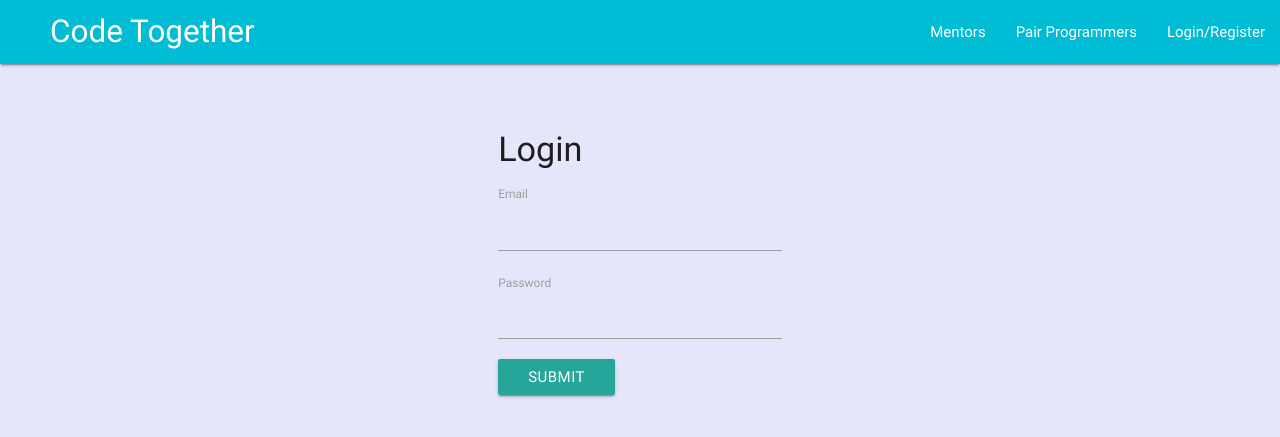
After one commit to isaacwoodruff/codetogether, a Flask app: page /login in a window 1280 px wide. The commit adds this page. Shown: the top 437 px of the page. Run offline with Flask 2, Linux system fonts and the light colour scheme; some libraries are stand-ins or nearby versions.

Commit message:
Added user login functionality with flask-login, created login template

```diff
--- a/app.py
+++ b/app.py
@@ -1,13 +1,24 @@
 import os
-from flask import Flask, render_template, redirect, request, url_for
+from flask import Flask, render_template, redirect, request, url_for, flash
 from flask_pymongo import PyMongo
 from bson.objectid import ObjectId
+from bson.json_util import dumps
+from werkzeug.urls import url_parse
+from werkzeug.security import generate_password_hash, check_password_hash
+from flask_login import current_user, login_user, logout_user, login_required, LoginManager
+from flask_wtf import FlaskForm
+from wtforms import StringField, PasswordField
+from wtforms.validators import DataRequired
 
 app = Flask(__name__)
 app.config["MONGO_DBNAME"] = 'main_db'
 app.config["MONGO_URI"] = os.getenv('MONGO_URI')
+app.secret_key = os.environ.get('SECRET_KEY')
 
 mongo = PyMongo(app)
+lm = LoginManager()
+lm.init_app(app)
+lm.login_view = 'login'
 
 @app.route('/')
 def index():
@@ -15,7 +26,6 @@ def index():
 
 @app.route('/mentors/search', methods=["GET","POST"])
 def mentors_search():
-    title = "Mentors"
     if request.method == 'POST':
         name = request.form.get('name').split(' ', 2)
         expertise = request.form.get('expertise').strip().split(",")
@@ -40,8 +50,8 @@ def mentors_search():
                     ]},
                     {'looking_to': {"$in":["become a mentor"]}}],
                 })
-        return render_template('search.html', users=users, title=title)
-    return render_template('search.html', title=title)
+        return render_template('search.html', users=users, title="Mentors")
+    return render_template('search.html', title="Mentors")
 
 @app.route('/mentors')
 def mentors():
@@ -51,7 +61,6 @@ def mentors():
 
 @app.route('/pair_programmers/search', methods=["GET","POST"])
 def pair_programmers_search():
-    title = "Pair Programmers"
     if request.method == 'POST':
         name = request.form.get('name').split(' ', 2)
         expertise = request.form.get('expertise').strip().split(",")
@@ -76,8 +85,8 @@ def pair_programmers_search():
                     ]},
                     {'looking_to': {"$in":["pair program"]}}],
                 })
-        return render_template('search.html', users=users, title=title)
-    return render_template('search.html', title=title)
+        return render_template('search.html', users=users, title="Pair Programmers")
+    return render_template('search.html', title="Pair Programmers")
 
 @app.route('/pair_programmers')
 def pair_programmers():
@@ -87,7 +96,7 @@ def pair_programmers():
 
 @app.route('/edit_profile')
 def edit_profile():
-    user = mongo.db.users.find_one({"_id": ObjectId('5d90d9dd1c9d440000f6a0b6')})
+    user = mongo.db.users.find_one({"_id": ObjectId('5d9339911c9d440000939ca6')})
     return render_template('edit_profile.html', user=user)
 
 @app.route('/user/<user_id>')
@@ -98,12 +107,12 @@ def user_profile(user_id):
 @app.route('/update_profile', methods=["POST"])
 def update_profile():
     user = mongo.db.users
-    user.update( {'_id': ObjectId("5d90d9dd1c9d440000f6a0b6")},
+    user.update( {'_id': ObjectId("5d9339911c9d440000939ca6")},
     {
         '$set': {
             'first_name':request.form.get('first_name'),
             'last_name':request.form.get('last_name'),
-            'password': request.form.get('password'),
+            'password': generate_password_hash(request.form.get('password')),
             'description': request.form.get('description'),
             'avatar': request.form.get('avatar'),
             'about': request.form.get('about'),
@@ -118,6 +127,56 @@ def update_profile():
     })
     return redirect(url_for('edit_profile'))
 
+class LoginForm(FlaskForm):
+    email = StringField('Email', validators=[DataRequired()])
+    password = PasswordField('Password', validators=[DataRequired()])
+
+class User():
+
+    def __init__(self, email):
+        self.email = email
+
+    def is_authenticated(self):
+        return True
+
+    def is_active(self):
+        return True
+
+    def is_anonymous(self):
+        return False
+
+    def get_id(self):
+        return self.email
+
+    @staticmethod
+    def validate_login(password_hash, password):
+        return check_password_hash(password_hash, password)
+
+@app.route('/login', methods=['GET', 'POST'])
+def login():
+    form = LoginForm()
+    if request.method == 'POST' and form.validate_on_submit():
+        user = mongo.db.users.find_one({"contact.email": form.email.data})
+        if user and User.validate_login(user['password'], form.password.data):
+            user_obj = User(dumps([user['_id']]))
+            login_user(user_obj)
+            flash("Logged in successfully", category='success')
+            return redirect(request.args.get("next") or url_for("index"))
+        flash("Wrong email or password", category='error')
+    return render_template('login.html', title='Login', form=form)
+
+@app.route('/logout')
+def logout():
+    logout_user()
+    return redirect(url_for('login'))
+
+@lm.user_loader
+def load_user(email):
+    user = mongo.db.users.find_one({"_id": email})
+    if not user:
+        return None
+    return User(user['_id'])
+
 if __name__ == '__main__':
     app.run(host=os.environ.get('IP'),
             port=8080,
--- a/templates/base.html
+++ b/templates/base.html
@@ -16,9 +16,9 @@
             <div class="nav-wrapper cyan">
                 <a href="{{url_for('index')}}" class="brand-logo margin-left-50">Code Together</a>
                 <ul class="right">
-                    <li><a href="{{url_for('mentors')}}">Mentors</a></li>
-                    <li><a href="{{url_for('pair_programmers')}}">Pair Programmers</a></li>
-                    <li><a href="#">Login/Register</a></li>
+                    <li><a href="{{ url_for('mentors') }}">Mentors</a></li>
+                    <li><a href="{{ url_for('pair_programmers') }}">Pair Programmers</a></li>
+                    <li><a href="{{ url_for('login') }}">Login/Register</a></li>
                 </ul>
             </div>
         </nav>
--- /dev/null
+++ b/templates/login.html
@@ -0,0 +1,29 @@
+{% extends "base.html" %}
+{% block content %}
+
+<div class="row">
+    <div class="col s4"></div>
+    <div class="col s4">
+        <h4>{{ title }}</h4>
+
+        <form action="" method="POST" name="form">
+            <div class="col-md-4 col-md-offset-4">
+                {{ form.hidden_tag() }}
+                <div class="form-group">
+                    <label class="control-label" for="email">Email</label> {{ form.email }}
+                </div>
+                <div class="form-group">
+                    <label class="control-label" for="password">Password</label> {{ form.password }}
+                </div>
+                <button class="btn btn-default" type="submit">Submit</button>
+            </div>
+        </form>
+
+        {% if get_flashed_messages() %}
+            {{ get_flashed_messages()[0] }}
+        {% endif %}
+    </div>
+    <div class="col s4"></div>
+</div>
+
+{% endblock %}
```
